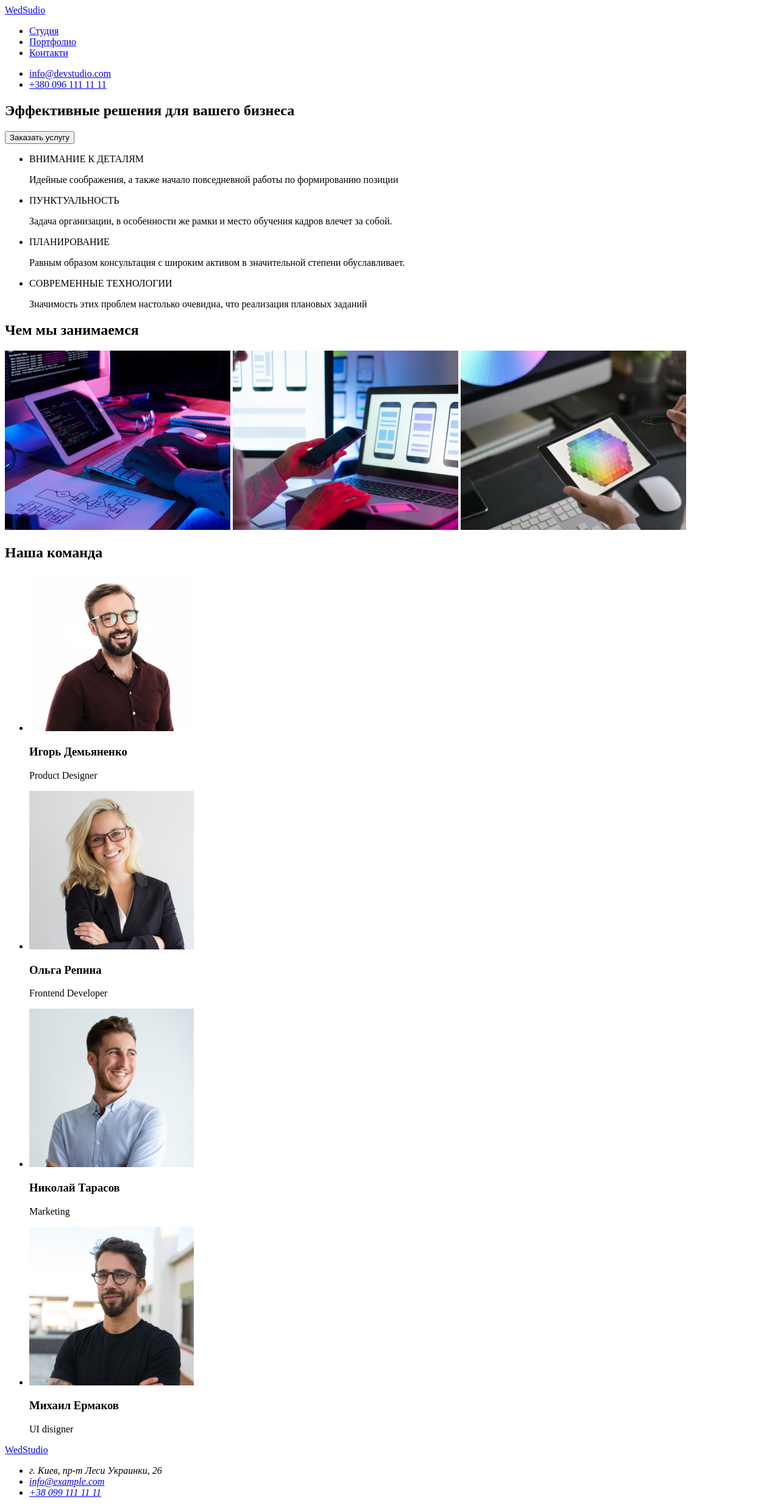
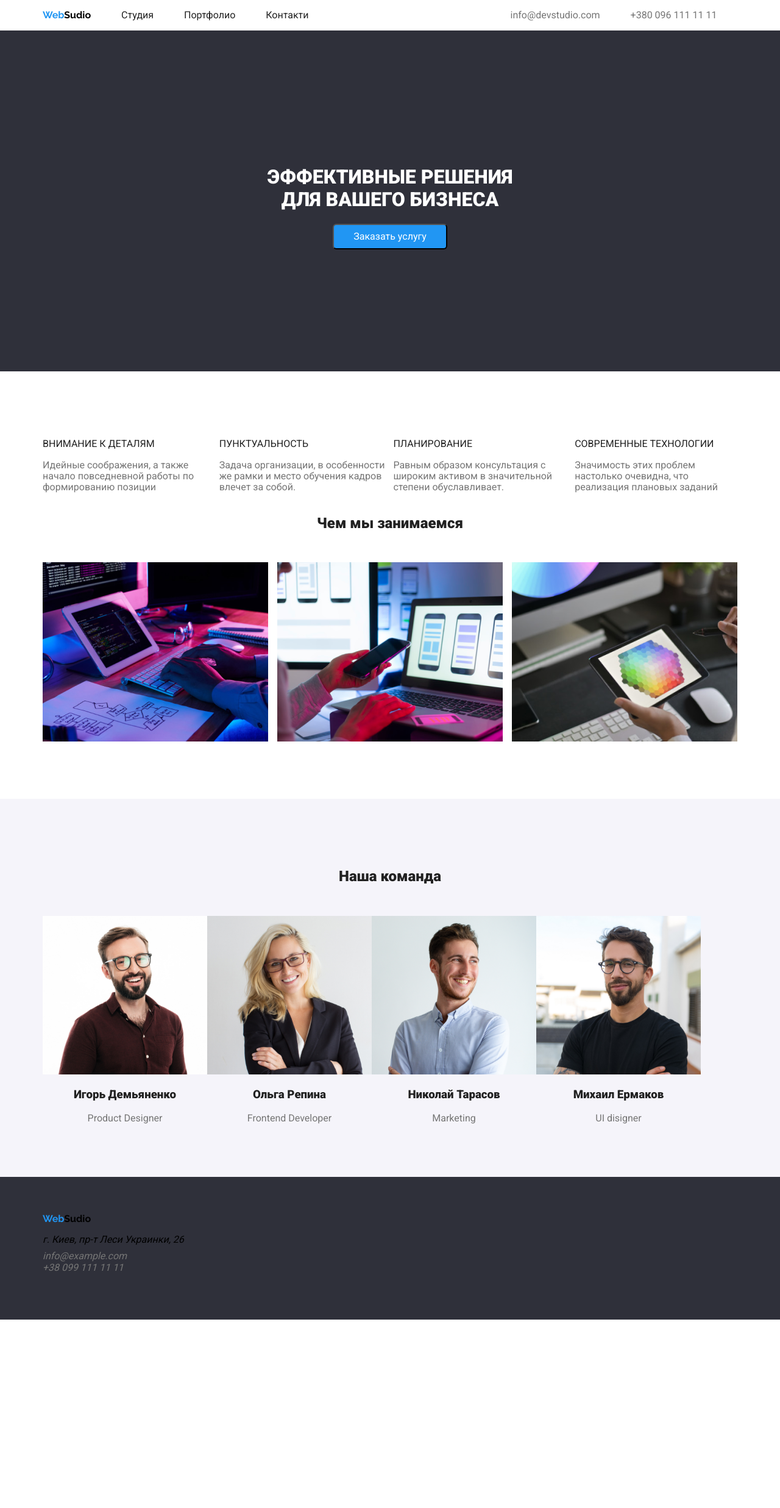
Before and after one commit to danj0s/goit-markup-hw-01, a plain HTML site: page index.html in a window 1280 px wide. Shown: the whole page at 61% size. After the commit the page ends 2164 px from the top, so only its background shows below. Drawn offline with Linux system fonts and the light colour scheme.

Commit message:
добавления Флексов

```diff
--- a/index.html
+++ b/index.html
@@ -4,135 +4,201 @@
     <meta charset="UTF-8" />
     <meta name="viewport" content="width=, initial-scale=1.0" />
     <title>Document</title>
+    <link rel="stylesheet" href="normalize.css" />
+    <link rel="stylesheet" href="style.css" />
+    <link
+      href="https://fonts.googleapis.com/css2?family=Raleway:wght@700&family=Roboto:wght@400;500;900&display=swap"
+      rel="stylesheet"
+    />
   </head>
   <body>
     <header>
-      <nav>
-        <a href="./index.html">WedSudio</a>
-        <ul>
-          <li><a href="./index.html">Студия</a></li>
-          <li><a href="./">Портфолио</a></li>
-          <li><a href="./">Контакти</a></li>
-        </ul>
-      </nav>
-      <ul>
+      <section class="content">
+        <nav class="main-nav">
+          <a class="navigation web" href="./index.html"
+            >Web<span class="studio">Sudio</span></a
+          >
+
+          <ul class="display">
             <li>
-          <a href="mailto:info@devstudio.com">info@devstudio.com</a>
+              <a class="headline navigation" href="./index.html">Студия</a>
             </li>
             <li>
-          <a href="tel:+380961111111">+380 096 111 11 11</a>
+              <a class="headline navigation" href="./portfolio.html"
+                >Портфолио</a
+              >
+            </li>
+            <li>
+              <a class="headline navigation last-child" href="./">Контакти</a>
             </li>
           </ul>
+
+          <div class="info">
+            <ul class="display">
+              <li>
+                <a class="navigation contact" href="mailto:info@devstudio.com"
+                  >info@devstudio.com</a
+                >
+              </li>
+              <li>
+                <a
+                  class="navigation contact last-child"
+                  href="tel:+380961111111"
+                  >+380 096 111 11 11</a
+                >
+              </li>
+            </ul>
+          </div>
+        </nav>
+      </section>
     </header>
     <main>
-      <section>
-        <h1>Эффективные решения для вашего бизнеса</h1>
-        <button>Заказать услугу</button>
+      <section class="hero">
+        <h1 class="hero-text">
+          ЭФФЕКТИВНЫЕ РЕШЕНИЯ <br />
+          ДЛЯ ВАШЕГО БИЗНЕСА
+        </h1>
+        <button class="button">Заказать услугу</button>
       </section>
-      <section>
-        <ul>
-          <li>
-            <p>ВНИМАНИЕ К ДЕТАЛЯМ</p>
+      <div class="content">
+        <section class="information">
+          <ul class="display">
+            <li class="ahtung">
+              <p class="headline">ВНИМАНИЕ К ДЕТАЛЯМ</p>
+              <p class="color-text">
                 Идейные соображения, а также начало повседневной работы по
                 формированию позиции
+              </p>
             </li>
-          <li>
-            <p>ПУНКТУАЛЬНОСТЬ</p>
-            Задача организации, в особенности же рамки и место обучения кадров
-            влечет за собой.
+            <li class="ahtung">
+              <p class="headline">ПУНКТУАЛЬНОСТЬ</p>
+              <p class="color-text">
+                Задача организации, в особенности же рамки и место обучения
+                кадров влечет за собой.
+              </p>
             </li>
-          <li>
-            <p>ПЛАНИРОВАНИЕ</p>
-            Равным образом консультация с широким активом в значительной степени
-            обуславливает.
+            <li class="ahtung">
+              <p class="headline">ПЛАНИРОВАНИЕ</p>
+              <p class="color-text">
+                Равным образом консультация с широким активом в значительной
+                степени обуславливает.
+              </p>
             </li>
-          <li>
-            <p>СОВРЕМЕННЫЕ ТЕХНОЛОГИИ</p>
-            Значимость этих проблем настолько очевидна, что реализация плановых
-            заданий
+            <li class="ahtung">
+              <p class="headline last-child">СОВРЕМЕННЫЕ ТЕХНОЛОГИИ</p>
+              <p class="color-text">
+                Значимость этих проблем настолько очевидна, что реализация
+                плановых заданий
+              </p>
             </li>
           </ul>
         </section>
-      <section>
-        <h2>
-          Чем мы занимаемся
-        </h2>
+      </div>
+      <div class="content">
+        <section class="photo">
+          <h2 class="headline headline-text">Чем мы занимаемся</h2>
+          <div class="photo-container">
             <img
+              class="item-photo"
               src="./img/ЧемМыЗанимаемся(1).png"
               width="370"
               height="294"
               alt="Фотка верстальщика"
             />
             <img
+              class="item-photo"
               src="./img/ЧемМыЗанимаемся(2).png"
               width="370"
               height="294"
               alt="Фотка верстальщика"
             />
             <img
+              class="item-photo last-child"
               src="./img/ЧемМыЗанимаемся(3).png"
               width="370"
               height="294"
               alt="Фотка верстальщика"
             />
+          </div>
         </section>
-      <section>
-        <h2>
-          Наша команда
-        </h2>
-        <ul>
+      </div>
+
+      <section class="team">
+        <div class="content">
+          <h2 class="headline headline-text-team">Наша команда</h2>
+          <ul class="display team-ul">
             <li>
               <img
+                class="item-photo"
                 src="./img/ИгорьДемьяненко.jpg"
                 width="270"
                 height="260"
                 alt="Fotka Igorya"
               />
-            <h3>Игорь Демьяненко</h3>
-            <p>Product Designer</p>
+              <h3 class="headline">Игорь Демьяненко</h3>
+              <p class="color-text">Product Designer</p>
             </li>
             <li>
               <img
+                class="item-photo"
                 src="./img/ОльгаРепина.jpg"
                 width="270"
                 height="260"
                 alt="Fotka Oli"
               />
-            <h3>Ольга Репина</h3>
-            <p>Frontend Developer</p>
+              <h3 class="headline">Ольга Репина</h3>
+              <p class="color-text">Frontend Developer</p>
             </li>
             <li>
               <img
+                class="item-photo"
                 src="./img/НиколайТарасов.jpg"
                 width="270"
                 height="260"
                 alt="Fotka Koliy"
               />
-            <h3>Николай Тарасов</h3>
-            <p>Marketing</p>
+              <h3 class="headline">Николай Тарасов</h3>
+              <p class="color-text">Marketing</p>
             </li>
             <li>
               <img
+                class="item-photo"
                 src="./img/МихаилЕрмаков.jpg"
                 width="270"
                 height="260"
                 alt="Fotka Miwu"
               />
-            <h3>Михаил Ермаков</h3>
-            <p>UI disigner</p>
+              <h3 class="headline last-child">Михаил Ермаков</h3>
+              <p class="color-text">UI disigner</p>
             </li>
           </ul>
+        </div>
       </section>
     </main>
-    <footer>
-      <a href="./index.html">WedStudio</a>
+    <footer class="main-footer">
+      <section class="text-footer">
+        <div class="content">
+          <a class="web web-footer" href="./index.html"
+            >Web<span class="studio">Sudio</span></a
+          >
           <address>
             <ul>
-          <li>г. Киев, пр-т Леси Украинки, 26</li>
-          <li><a href="mailto:info@example.com">info@example.com</a></li>
-          <li><a href="tel:+380991111111">+38 099 111 11 11</a></li>
+              <li class="adress-item">г. Киев, пр-т Леси Украинки, 26</li>
+              <li>
+                <a class="contact" href="mailto:info@example.com">
+                  info@example.com
+                </a>
+              </li>
+              <li>
+                <a class="contact" href="tel:+380991111111"
+                  >+38 099 111 11 11</a
+                >
+              </li>
             </ul>
           </address>
+        </div>
+      </section>
     </footer>
   </body>
 </html>
+<span></span>
--- /dev/null
+++ b/style.css
@@ -0,0 +1,187 @@
+:root {
+  --color-accent: #2196f3;
+  --color-headline: #212121;
+  --color-text: #757575;
+}
+html {
+  box-sizing: border-box;
+}
+*,
+*::before,
+*::after {
+  box-sizing: inherit;
+}
+body {
+  list-style: none;
+  font-family: Roboto, sans-serif;
+}
+.content {
+  width: 1170px;
+  padding: 0 15px;
+  margin-left: auto;
+  margin-right: auto;
+}
+/* .content {
+  width: 1200;
+  margin-left: 200px;
+  margin-right: 200px;
+  /* margin-left: 15px;
+  margin-right: 15px; */
+/* text-align: center;
+} */
+.navigation:hover,
+.navigation:focus {
+  color: var(--color-accent);
+}
+
+.navigation {
+  margin-right: 50px;
+}
+.info {
+  margin-left: 331px;
+}
+.last-child {
+  margin-right: 0px;
+}
+.display {
+  display: flex;
+}
+
+.main-nav {
+  display: flex;
+  align-items: center;
+  width: 1170px;
+}
+
+.hero {
+  background-color: #2f303a;
+  color: #ffffff;
+  text-align: center;
+  padding: 200px 0;
+  /* margin-top: 0px;
+  margin-bottom: 0px; */
+}
+
+.information {
+  margin-top: 94px;
+}
+.headline-text {
+  text-align: center;
+  margin-bottom: 50px;
+}
+
+.photo {
+  margin-bottom: 94px;
+}
+.photo-container {
+  justify-content: space-between;
+  display: flex;
+}
+.item-photo :not(:last-child) {
+  margin-right: 30px;
+}
+.team {
+  background-color: #f5f4fa;
+  padding-top: 94px;
+  padding-bottom: 54px;
+}
+.team-ul {
+  text-align: center;
+}
+.headline-text-team {
+  /* margin-left: 215px; */
+  text-align: center;
+  margin-bottom: 50px;
+}
+
+footer {
+  background-color: #2f303a;
+  padding: 60px 0px;
+}
+ul {
+  list-style: none;
+  padding: 0px;
+}
+a {
+  text-decoration: none;
+}
+.headline {
+  color: var(--color-headline);
+}
+
+.color-text {
+  color: var(--color-text);
+}
+.contact {
+  color: #757575;
+}
+.adress {
+  color: #ffffff;
+}
+.web {
+  color: #2196f3;
+  font-family: raleway, sans-serif;
+}
+.studio {
+  color: #000000;
+}
+.button {
+  background-color: #2196f3;
+  color: #ffffff;
+  border-radius: 6px;
+  padding: 10px 32px;
+}
+
+/* Портфолио  */
+body {
+  list-style: none;
+}
+hr {
+  border: 1px solid #ececec;
+}
+
+.header {
+  display: flex;
+}
+.header-item {
+  display: flex;
+}
+.site :hover,
+.site :focus {
+  color: #ffffff;
+  background-color: var(--color-accent);
+}
+.site {
+  display: flex;
+  justify-content: center;
+  padding-top: 94px;
+}
+.site :not(:last-child) {
+  margin-right: 8px;
+}
+.ssite {
+  background-color: #f5f4fa;
+  border-radius: 4px;
+  padding: 6px 22px;
+}
+.adress-item {
+  margin-bottom: 9px;
+}
+.contact {
+  margin-bottom: 9px;
+}
+
+.add {
+  display: flex;
+  flex-wrap: wrap;
+  width: 1170px;
+
+  margin-top: 50px;
+}
+.add-item {
+  width: calc((100%-60px) / 3);
+  margin-right: 30px;
+}
+.add-item:nth-child(3n) {
+  margin-right: 0;
+}
```
Also changed, not shown: portfolio.html (added, +141 -0 lines), img/Вебсайт.png (added), img/Дизайн.png (added), img/Маркетинг1.png (added), img/Маркетинг2.png (added), img/Постер.png (added), img/Приложение1.png (added), img/Приложение2.png (added), img/Ресторан.png (added), img/Технокряк.png (added), normalize.css (added). Lines whose indentation alone changed are shown as unchanged.
